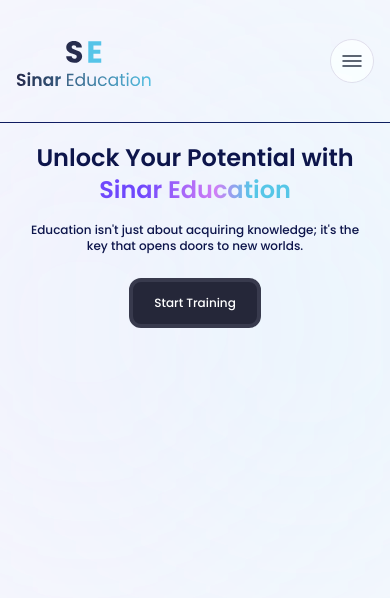
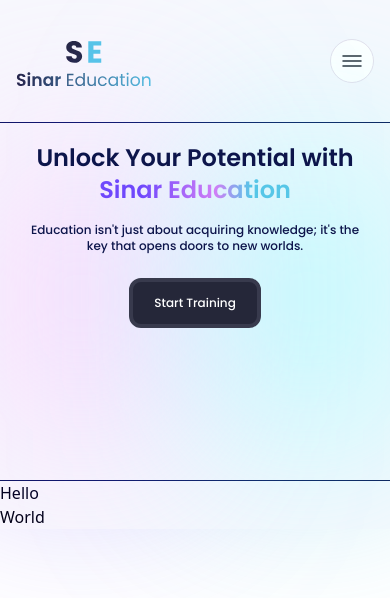
Before and after one commit to Akshat0904/Tailwind-Exercise-Landing-page, a React (Vite) app: page / in a window 390 px wide. Shown: the top 598 px of the page. Built offline with nearby package versions, Linux system fonts and the light colour scheme.

Commit message:
First section completed

```diff
--- a/src/components/App.jsx
+++ b/src/components/App.jsx
@@ -1,11 +1,15 @@
 import Header from "./Header.jsx";
-import Firstsection from "./Firstsection.jsx";
+import FirstSection from "./FirstSection.jsx";
+import SecondSection from "./SecondSection.jsx";
 
 function App() {
   return (
     <>
       <Header />
-      <Firstsection />
+      <main>
+        <FirstSection />
+        <SecondSection />
+      </main>
     </>
   );
 }
--- a/src/components/FirstSection.jsx
+++ b/src/components/FirstSection.jsx
@@ -1,18 +1,21 @@
 const FirstSection = () => {
   return (
-    <div className="relative min-h-screen  max-w-1440 xl:w-full xl:mx-auto pt-44 ">
-      <div className="flex gap-12 lg:gap-207 ">
-        <div className="h-310 md:h-552 w-284 md:w-552 md:ml-60 bg-at-purple-100 rounded-310  md:rounded-552  mix-blend-hard-light blur-5xl "></div>
-        <div className="h-310 md:h-552 w-284 md:w-552 md:mr-69 bg-at-blue-100  rounded-310 md:rounded-552  mix-blend-hard-light blur-5xl "></div>
+    <div className="relative  max-w-1440 xl:mx-auto pt-19 pb-7 md:pt-44 md:pb-44 border-b border-at-primary-blue ">
+      <div className="flex gap-16 lg:gap-207 ">
+        <div
+          className="h-310 md:h-552 w-284 md:w-552 md:ml-60 bg-at-purple-100 rounded-310  md:rounded-552  mix-blend-hard-light
+        blur-100 md:blur-5xl "
+        ></div>
+        <div className="h-310 md:h-552 w-284 md:w-552 md:mr-69 bg-at-blue-100  rounded-310 md:rounded-552  mix-blend-hard-light blur-100 md:blur-5xl  "></div>
       </div>
-      <div className="absolute w-full top-19 sm:top-77 flex flex-col items-center justify-center">
-        <h1 className="max-w-356 mx-17  sm:max-w-749 text-at-primary-blue font-Poppins font-semibold text-center text-2xl sm:text-[57px] sm:tracking-small leading-32 sm:leading-64">
+      <div className="absolute w-full top-19 md:top-77 flex flex-col items-center justify-center">
+        <h1 className="max-w-356 mx-17  md:max-w-749 text-at-primary-blue font-Poppins font-semibold text-center text-2xl md:text-[57px] md:tracking-small leading-32 md:leading-64">
           Unlock Your Potential with{" "}
           <span className="bg-h1-gradient text-transparent bg-clip-text">
             Sinar Education
           </span>
         </h1>
-        <p className="max-w-351 mx-19 sm:max-w-607 mt-4 sm:mt-6 font-Poppins text-at-primary-blue text-xs sm:text-base font-medium text-center ">
+        <p className="max-w-351 mx-19 md:max-w-607 mt-4 sm:mt-6 font-Poppins text-at-primary-blue text-xs md:text-base font-medium text-center ">
           Education isn&apos;t just about acquiring knowledge; it&apos;s the key
           that opens doors to new worlds
           <span className="hidden sm:inline">
@@ -20,8 +23,8 @@
           </span>
           <span className="inline sm:hidden">.</span>
         </p>
-        <button className="w-132 sm:w-195 mt-6 sm:mt-12  h-50 sm:h-16 bg-at-gray-500 border-4 border-at-gray-200 rounded-12">
-          <span className="w-124 sm:w-187  text-at-white-50 font-Poppins text-xs sm:text-base font-medium text-center block ">
+        <button className="w-132 md:w-195 mt-6 md:mt-12  h-50 sm:h-16 bg-at-gray-500 border-4 border-at-gray-200 rounded-12">
+          <span className="w-124 md:w-187  text-at-white-50 font-Poppins text-xs md:text-base font-medium text-center block ">
             Start Training
           </span>
         </button>
--- /dev/null
+++ b/src/components/SecondSection.jsx
@@ -0,0 +1,12 @@
+const SecondSection = () => {
+  return (
+    <div className="max-w-1024 mx-auto">
+      <div>Hello</div>
+      <div>World</div>
+    </div>
+  );
+};
+
+export default SecondSection;
+
+// 44 28
--- a/tailwind.config.js
+++ b/tailwind.config.js
@@ -29,8 +29,9 @@
         356: "356px",
         552: "552px",
         584: "584px",
+        607: "607px",
         749: "749px",
-        607: "607px",
+        1024: "1024px",
         1440: "1440px",
       },
       colors: {
@@ -46,6 +47,7 @@
       },
       blur: {
         "5xl": "200px",
+        100: "100px",
       },
       backgroundImage: {
         "h1-gradient":
```
